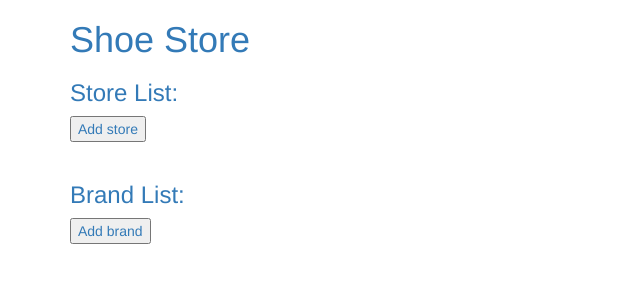
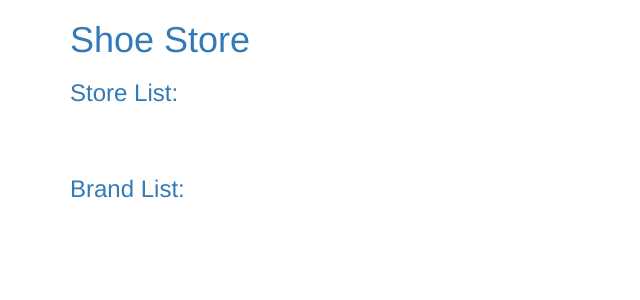
Before and after one commit to kdv24/ShoeStore, a PHP site: template views/index.twig in a window 1280 px wide. Shown: the top 300 px of the page, without its empty margins (0-640 px from the left). Run offline with PHP 8.4, Linux system fonts and the light colour scheme; the template is opened without the code that fills it, so the values that code supplies are empty; some libraries are stand-ins or nearby versions.

Commit message:
Remove buttons on index page for adding brands and stores.

```diff
--- a/views/index.twig
+++ b/views/index.twig
@@ -9,13 +9,11 @@
 <h1><a href="/">Shoe Store</a></h1>
 
 <h3><a href="/stores">Store List:</a></h3>
-   <button><a href="/add_store">Add store</a></button>
  <br>
 
 <br>
 
 <h3><a href="/brands">Brand List:</a></h3>
-	<button><a href="/add_brand">Add brand</a></button>
 <br>
 
 </div>
```
